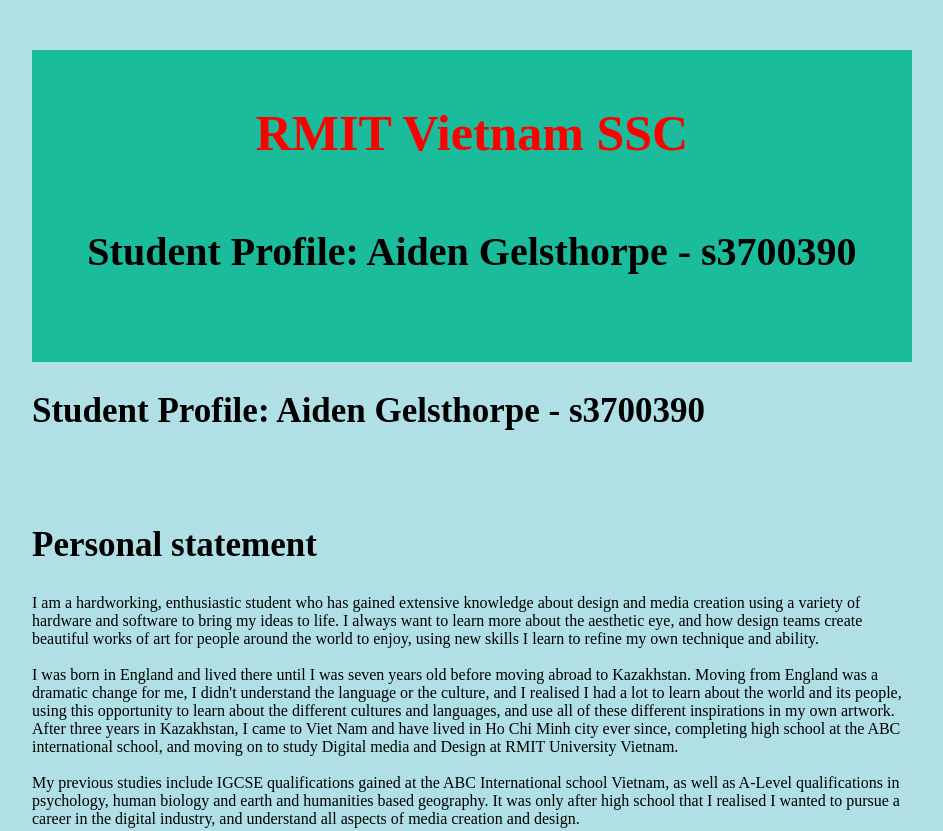
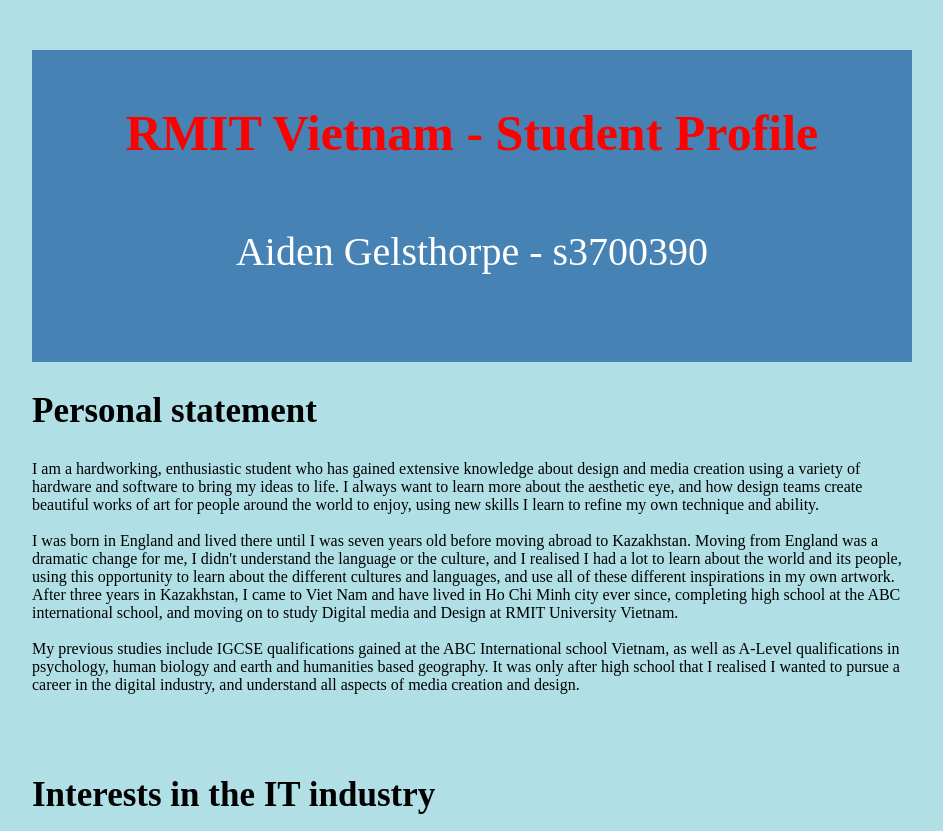
Before and after one commit to AidenS3700390/A2-Tools---Aiden-Gelsthorpe-s3700390, a plain HTML site: page index.html in a window 1280 px wide. Shown: the top 831 px of the page, without its empty margins (168-1111 px from the left). Drawn offline with Linux system fonts and the light colour scheme.

Commit message:
change margin width change titles font to RUBIK in css rearrange title and name

```diff
--- a/index.html
+++ b/index.html
@@ -9,12 +9,8 @@
 
   <body>
     <div class="header">
-  <h1>RMIT Vietnam SSC </h1><h5> Student Profile: Aiden Gelsthorpe - s3700390</h5>
+  <h1>RMIT Vietnam - Student Profile </h1><h5>Aiden Gelsthorpe - s3700390</h5>
 </div>
-
-
-    <h2> Student Profile: Aiden Gelsthorpe - s3700390 </h2>
-  <br></br>
 
     <h2> Personal statement </h2>
     <p> I am a hardworking, enthusiastic student who has gained extensive knowledge about design and media creation using a variety of hardware and software to bring my ideas to life. I always want to learn more about the aesthetic eye, and how design teams create beautiful works of art for people around the world to enjoy, using  new skills I learn to refine my own technique and ability.<br></br>
--- a/style.css
+++ b/style.css
@@ -8,7 +8,7 @@ body {
 .header {
   padding: 20px;
   text-align: center;
-  background: #1abc9c;
+  background: steelblue;
   color: blue;
   font-size: 20px;
 }
@@ -16,16 +16,18 @@ body {
 h1 {
   color: Red;
   font-size: 50px;
+  font-family: Rubik;
 }
 
 h5{
-  color: black;
+  color: white;
   font-size: 40px;
-
+  font-weight: 400;
 }
 
 
 h2 {
   color: black;
   font-size: 35px;
+  font-family: Rubik;
 }
```
